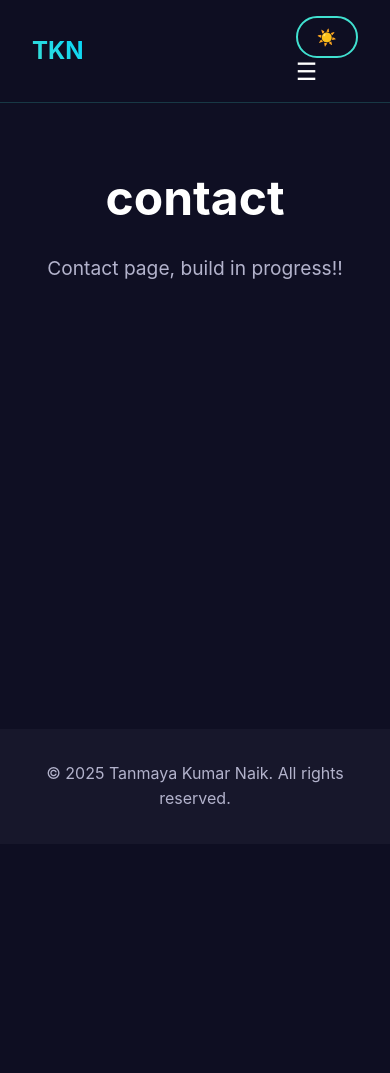
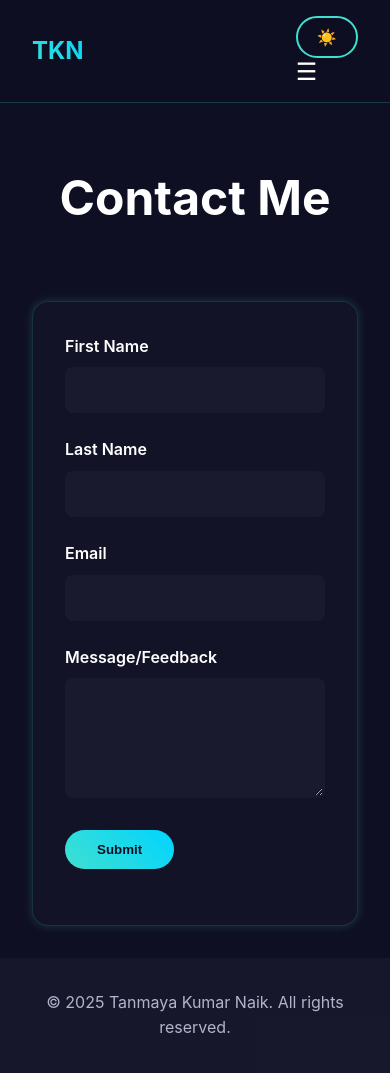
Before and after one commit to Tanmaya793/personal_portfolio, a Flask app: page /contact in a window 390 px wide. Before the commit the page ends 804 px from the top, so only its background shows below. Run offline with Flask 3, Linux system fonts and the light colour scheme.

Commit message:
contact page added

```diff
--- a/app.py
+++ b/app.py
@@ -1,6 +1,8 @@
 from flask import Flask, render_template
+from forms import Contact
 
 app = Flask(__name__)
+app.config["SECRET_KEY"] = "5d50c38d0f12ca64cddd64b56c7baeab"
 
 @app.route("/")
 @app.route("/home")
@@ -9,15 +11,16 @@
 
 @app.route("/about")
 def about():
-    return render_template("about.html", title="About", desciption="This is the about us page!")
+    return render_template("about.html", title="About Me")
 
-@app.route("/contact")
+@app.route("/contact", methods=["GET","POST"])
 def contact():
-    return render_template("contact.html",title="contact",description="Contact page, build in progress!!")
+    form = Contact()
+    return render_template("contact.html",title="Contact Me", form=form)
 
 @app.route("/projects")
 def projects():
-    return render_template("projects.html", title="Projects", description="")
+    return render_template("projects.html", title="Projects")
 
 if __name__ == "__main__":
     app.run(debug=True)
--- /dev/null
+++ b/forms.py
@@ -0,0 +1,29 @@
+from flask_wtf import FlaskForm
+from wtforms import StringField, TextAreaField, SubmitField
+from wtforms.validators import DataRequired, Length, Email
+
+
+class Contact(FlaskForm):
+
+    firstname = StringField(
+        "First Name",
+        validators = [DataRequired(), Length(2,14)]
+    )
+
+    lastname = StringField(
+        "Last Name",
+        validators = [DataRequired(), Length(2,14)]
+    )
+
+    email = StringField(
+        "Email",
+        validators = [DataRequired(), Email()]
+    )
+
+    message = TextAreaField(
+        "Message/Feedback"
+    )
+
+    submit = SubmitField(
+        "Submit"
+    )
--- a/templates/base.html
+++ b/templates/base.html
@@ -221,12 +221,94 @@
                 text-align: center;
             }
         }
+        .form-wrapper {
+            max-width: 600px;
+            margin: 0 auto;
+            background: rgba(255, 255, 255, 0.02);
+            padding: 2rem;
+            border-radius: 1rem;
+            box-shadow: 0 0 10px rgba(64, 224, 208, 0.2);
+            border: 1px solid rgba(64, 224, 208, 0.15);
+        }
+
+        .form-group {
+            margin-bottom: 1.5rem;
+        }
+
+        .form-label {
+            display: block;
+            margin-bottom: 0.5rem;
+            font-weight: 600;
+        }
+
+        .form-input,
+        .form-textarea {
+            width: 100%;
+            padding: 0.75rem 1rem;
+            border: 2px solid transparent;
+            border-radius: 8px;
+            background-color: #1a1a2e;
+            color: #ffffff;
+            font-size: 1rem;
+            transition: border 0.3s ease;
+        }
+
+        .form-input:focus,
+        .form-textarea:focus {
+            outline: none;
+            border: 2px solid #40e0d0;
+            background-color: #12121f;
+        }
+
+        .form-textarea {
+            min-height: 120px;
+            resize: vertical;
+        }
+
+        .form-button {
+            background: linear-gradient(45deg, #40e0d0, #00d4ff);
+            color: #0f0f23;
+            padding: 0.75rem 2rem;
+            border: none;
+            border-radius: 50px;
+            font-weight: 700;
+            cursor: pointer;
+            transition: all 0.3s ease;
+        }
+
+        .form-button:hover {
+            opacity: 0.85;
+            transform: translateY(-2px);
+        }
+
+        body.light-mode .form-wrapper {
+            background: #ffffff;
+            border: 1px solid #cccccc;
+            color: #1a1a1a;
+        }
+
+        body.light-mode .form-input,
+        body.light-mode .form-textarea {
+            background-color: #f0f0f0;
+            color: #1a1a1a;
+        }
+
+        body.light-mode .form-input:focus,
+        body.light-mode .form-textarea:focus {
+            border: 2px solid #3282b8;
+        }
+
+        body.light-mode .form-button {
+            background: linear-gradient(45deg, #0f4c75, #3282b8);
+            color: #ffffff;
+        }
+
     </style>
 </head>
 <body>
     <nav class="navbar">
         <div class="nav-container">
-            <a href="#" class="logo">TKN</a>
+            <div class="logo">TKN</div>
             <ul class="nav-links" id="nav-links">
                 <li><a href="{{url_for('home', title='Home')}}" class="nav-link">Home</a></li>
                 <li><a href="{{url_for('about', title='About')}}" class="nav-link">About</a></li>
--- a/templates/contact.html
+++ b/templates/contact.html
@@ -1,5 +1,32 @@
 {% extends "base.html" %}
 
 {% block content %}
+    <div class="form-wrapper">
+        <form method="POST">
+            {{ form.hidden_tag() }}
+            <div class="form-group">
+                {{ form.firstname.label(class="form-label") }}
+                {{ form.firstname(class="form-input") }}
+            </div>
 
-{% endblock content %}
+            <div class="form-group">
+                {{ form.lastname.label(class="form-label") }}
+                {{ form.lastname(class="form-input") }}
+            </div>
+
+            <div class="form-group">
+                {{ form.email.label(class="form-label") }}
+                {{ form.email(class="form-input") }}
+            </div>
+
+            <div class="form-group">
+                {{ form.message.label(class="form-label") }}
+                {{ form.message(class="form-textarea") }}
+            </div>
+
+            <div class="form-group">
+                {{ form.submit(class="form-button") }}
+            </div>
+        </form>
+    </div>
+{% endblock %}
```
Also changed, not shown: templates/home.html (+49 -0 lines).
